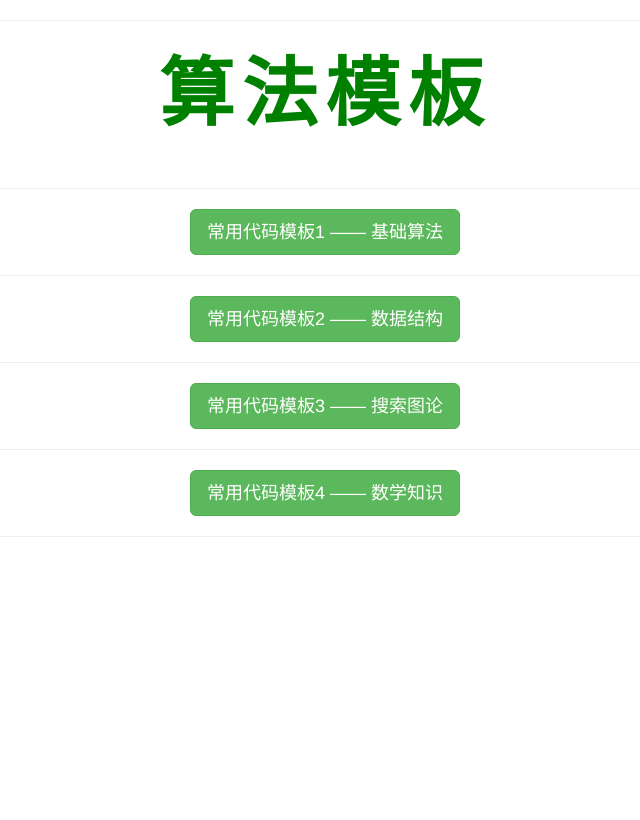
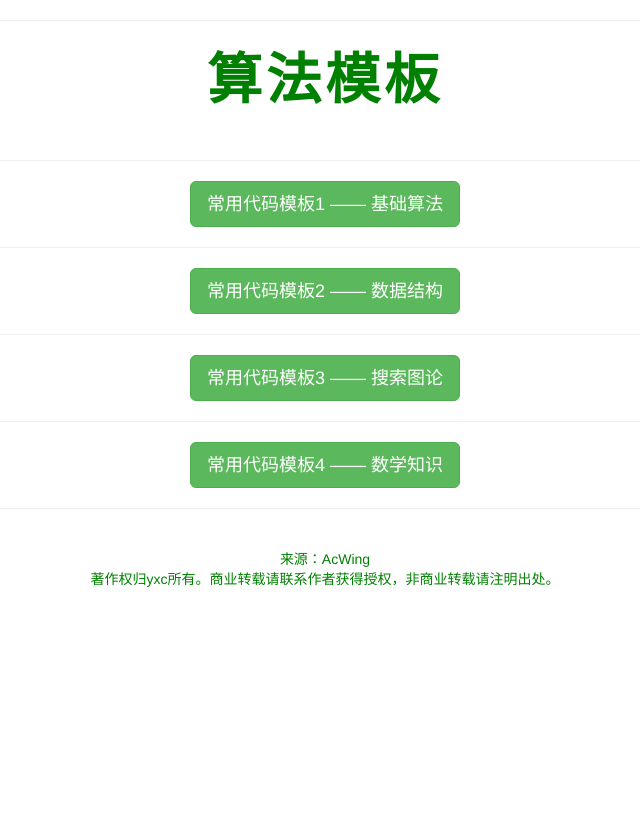
Before and after one commit to ppshuX/acproject, a Django app: page / in a window 1280 px wide. Shown: the whole page, without its empty margins (315-955 px from the left). Run offline with Django 5.2, Linux system fonts and the light colour scheme; some libraries are stand-ins or nearby versions.

Commit message:
modify the html

```diff
--- a/static/css/index.css
+++ b/static/css/index.css
@@ -15,14 +15,14 @@ html, body {
 /* 标题 */
 .tit {
     display: flex;
-    font-size: 75px;
+    font-size: 55px;
     align-items: center;
     justify-content: center;
     color: green;
     font-weight: bold;
     position: relative;
     margin-bottom: 40px; /* 让标题与按钮保持距离 */
-    letter-spacing: 8px;
+    letter-spacing: 4px;
 }
 
 /* 按钮容器 - 居中 & 避免重叠 */
@@ -44,3 +44,13 @@ html, body {
 .card {
     border: 1px solid rgba(0, 0, 0, 0.125); /* 添加边框 */
 }
+
+footer {
+    color: green;
+    text-align: center;
+    padding: 20px;
+    position: relative;
+    bottom: 0;
+    width: 100%;
+    font-size: 14px;
+}
--- a/templates/index.html
+++ b/templates/index.html
@@ -5,10 +5,11 @@
     {% load static %}
     <meta charset="UTF-8">
     <meta name="viewport" content="width=device-width, initial-scale=1.0">
-    <link rel="stylesheet" href="{% static 'js/jquery-3.7.1.min.js' %}">
+    <script src="{% static 'js/jquery-3.7.1.min.js' %}"></script>
     <link rel="stylesheet" href="{% static 'css/index.css' %}">
     <link rel="stylesheet" href="{% static 'bootstrap/bootstrap.min.css' %}">
     <script src="{% static 'js/bootstrap.min.js' %}"></script>
+    <link rel="icon" href="https://cdn.acwing.com/media/user/profile/photo/390068_lg_f037b0f8dc.jpeg">
     <title>算法模版</title>
 </head>
 
@@ -41,6 +42,12 @@
             </div>
         </div>
     </div>
+
+   <footer>
+        来源：AcWing
+        <br>
+        著作权归yxc所有。商业转载请联系作者获得授权，非商业转载请注明出处。
+    </footer>
 </body>
 
 </html>
--- a/templates/template1.html
+++ b/templates/template1.html
@@ -5,10 +5,11 @@
     {% load static %}
     <meta charset="UTF-8">
     <meta name="viewport" content="width=device-width, initial-scale=1.0">
-    <link rel="stylesheet" href="{% static 'js/jquery-3.7.1.min.js' %}">
+    <script src="{% static 'js/jquery-3.7.1.min.js' %}"></script>
     <link rel="stylesheet" href="{% static 'css/index.css' %}">
     <link rel="stylesheet" href="{% static 'bootstrap/bootstrap.min.css' %}">
     <link rel="stylesheet" href="{% static 'css/prism.css' %}">
+    <link rel="icon" href="https://cdn.acwing.com/media/user/profile/photo/390068_lg_f037b0f8dc.jpeg">
     <title>算法模版</title>
     <!-- 引入 SyntaxHighlighter 或其他样式库 -->
     <style>
--- a/templates/template2.html
+++ b/templates/template2.html
@@ -5,10 +5,11 @@
     {% load static %}
     <meta charset="UTF-8">
     <meta name="viewport" content="width=device-width, initial-scale=1.0">
-    <link rel="stylesheet" href="{% static 'js/jquery-3.7.1.min.js' %}">
+    <script src="{% static 'js/jquery-3.7.1.min.js' %}"></script>
     <link rel="stylesheet" href="{% static 'css/index.css' %}">
     <link rel="stylesheet" href="{% static 'bootstrap/bootstrap.min.css' %}">
     <link rel="stylesheet" href="{% static 'css/prism.css' %}">
+    <link rel="icon" href="https://cdn.acwing.com/media/user/profile/photo/390068_lg_f037b0f8dc.jpeg">
     <title>算法模版</title>
     <!-- 引入 SyntaxHighlighter 或其他样式库 -->
     <style>
--- a/templates/template3.html
+++ b/templates/template3.html
@@ -5,10 +5,11 @@
     {% load static %}
     <meta charset="UTF-8">
     <meta name="viewport" content="width=device-width, initial-scale=1.0">
-    <link rel="stylesheet" href="{% static 'js/jquery-3.7.1.min.js' %}">
+    <script src="{% static 'js/jquery-3.7.1.min.js' %}"></script>
     <link rel="stylesheet" href="{% static 'css/index.css' %}">
     <link rel="stylesheet" href="{% static 'bootstrap/bootstrap.min.css' %}">
     <link rel="stylesheet" href="{% static 'css/prism.css' %}">
+    <link rel="icon" href="https://cdn.acwing.com/media/user/profile/photo/390068_lg_f037b0f8dc.jpeg">
     <title>搜索与图论</title>
     <!-- 引入 SyntaxHighlighter 或其他样式库 -->
     <style>
--- a/templates/template4.html
+++ b/templates/template4.html
@@ -5,10 +5,11 @@
     {% load static %}
     <meta charset="UTF-8">
     <meta name="viewport" content="width=device-width, initial-scale=1.0">
-    <link rel="stylesheet" href="{% static 'js/jquery-3.7.1.min.js' %}">
+    <script src="{% static 'js/jquery-3.7.1.min.js' %}"></script>
     <link rel="stylesheet" href="{% static 'css/index.css' %}">
     <link rel="stylesheet" href="{% static 'bootstrap/bootstrap.min.css' %}">
     <link rel="stylesheet" href="{% static 'css/prism.css' %}">
+    <link rel="icon" href="https://cdn.acwing.com/media/user/profile/photo/390068_lg_f037b0f8dc.jpeg">
     <title>算法数学知识</title>
     <!-- 引入 SyntaxHighlighter 或其他样式库 -->
     <style>
```
Also changed, not shown: 1 other file.
